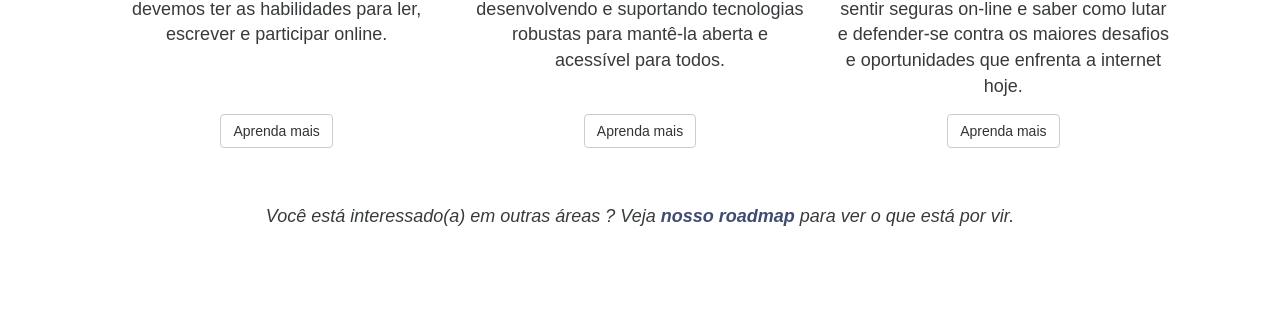
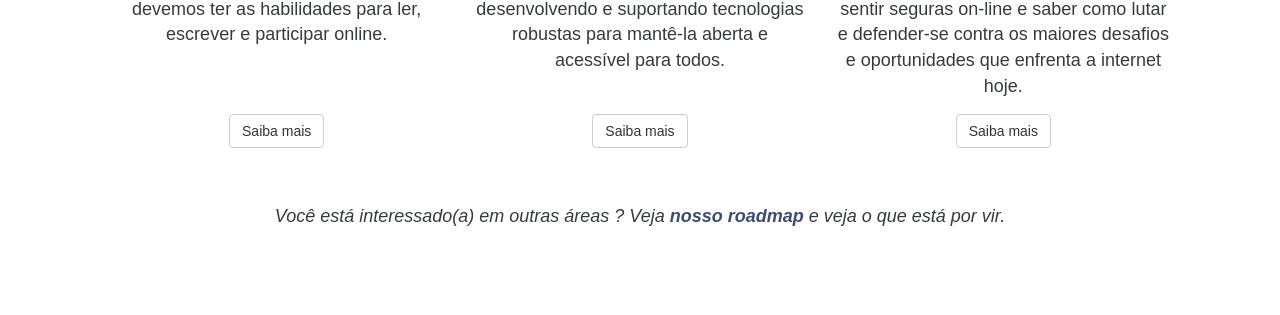
Before and after one commit to mozilla/activate.mozilla.community, a Jekyll site: the page built from _pages/pt/index.md, in a window 1280 px wide. Shown: the part 449-764 px from the top of the page. Built offline with Jekyll 4.4.1, drawn with Linux system fonts in a browser that asks for light colours; some web fonts are replaced.

Commit message:
Update index.md

```diff
--- a/_pages/pt/index.md
+++ b/_pages/pt/index.md
@@ -22,16 +22,16 @@ Para que a web permaneça aberta e acessível todas as pessoas precisam se senti
 {: action3}
 
 {: .col-md-4}
-<a class="btn btn-default" href="/activities/" role="button">Aprenda mais</a>
+<a class="btn btn-default" href="/activities/" role="button">Saiba mais</a>
 
 {: .col-md-4}
-<a class="btn btn-default" href="/activities/" role="button">Aprenda mais</a>
+<a class="btn btn-default" href="/activities/" role="button">Saiba mais</a>
 
 {: .col-md-4}
-<a class="btn btn-default" href="/activities/" role="button">Aprenda mais</a>
+<a class="btn btn-default" href="/activities/" role="button">Saiba mais</a>
 
 {: .clearfix}
 &nbsp;
 
 {: .center}
-_Você está interessado(a) em outras áreas ? Veja [nosso roadmap](roadmap/) para ver o que está por vir._
+_Você está interessado(a) em outras áreas ? Veja [nosso roadmap](roadmap/) e veja o que está por vir._
```
